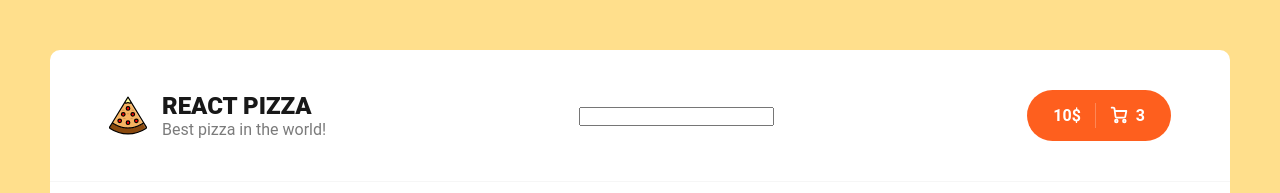
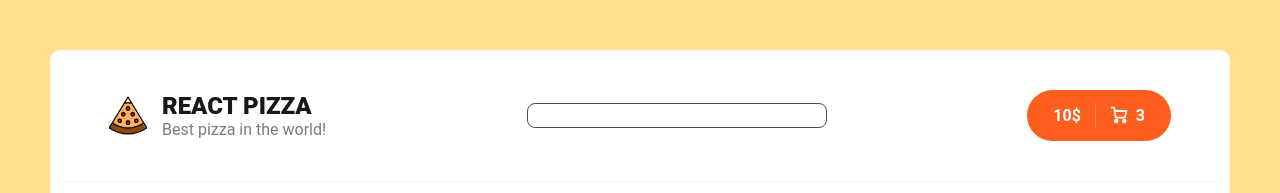
Before and after one commit to RainyTrain/React-pizza, a React (Create React App) app: page / in a window 1280 px wide. Shown: the top 193 px of the page. Built offline with nearby package versions, Linux system fonts and the light colour scheme; no server answers.

Commit message:
added functionality for input field

```diff
--- a/src/App.js
+++ b/src/App.js
@@ -7,12 +7,12 @@ import { Route, BrowserRouter, Routes } from 'react-router-dom';
 import { useState } from 'react';
 
 function App() {
-  const [searchQuery, setSearcgQuery] = useState('');
+  const [searchQuery, setSearchQuery] = useState('');
   return (
     <BrowserRouter>
       <div className="App">
         <div className="wrapper">
-          <Header searchQuery={searchQuery} setSearcgQuery={setSearcgQuery} />
+          <Header searchQuery={searchQuery} setSearchQuery={setSearchQuery} />
           <div className="content">
             <Routes>
               <Route path="/" element={<Home searchQuery={searchQuery} />} />
--- a/src/components/Categories.jsx
+++ b/src/components/Categories.jsx
@@ -5,7 +5,7 @@ function Categories({ pizzaCategory, setPizzaCategory }) {
     <div className="categories">
       <ul>
         {categories.map((category, id) => (
-          <li onClick={() => setPizzaCategory(id)} className={pizzaCategory == id ? 'active' : ''}>
+          <li key={id} onClick={() => setPizzaCategory(id)} className={pizzaCategory == id ? 'active' : ''}>
             {category}
           </li>
         ))}
--- a/src/components/Header.jsx
+++ b/src/components/Header.jsx
@@ -1,9 +1,19 @@
 import logo from '../assets/pizza-logo.svg';
 import { Link } from 'react-router-dom';
-import { useEffect, useState } from 'react';
+import { useEffect, useRef, useState } from 'react';
+import { AiOutlineClose } from 'react-icons/ai';
 
-function Header({ searchQuery, setSearcgQuery }) {
-  useEffect(() => console.log(searchQuery), [searchQuery]);
+function Header({ searchQuery, setSearchQuery }) {
+  const [isClosed, setIsClosed] = useState(true);
+  const ref = useRef();
+
+  useEffect(() => console.log(searchQuery, isClosed), [searchQuery]);
+
+  useEffect(() => {
+    setSearchQuery('');
+    ref.current.focus();
+  }, [isClosed]);
+
   return (
     <div className="header">
       <div className="container">
@@ -17,7 +27,17 @@ function Header({ searchQuery, setSearcgQuery }) {
           </div>
         </Link>
         <div className="header__input">
-          <input value={searchQuery} onChange={(e) => setSearcgQuery(e.target.value)}></input>
+          <input
+            ref={ref}
+            value={searchQuery}
+            onChange={(e) => setSearchQuery(e.target.value)}></input>
+          {searchQuery ? (
+            <div onClick={() => setIsClosed(!isClosed)} className="header__close">
+              <AiOutlineClose />
+            </div>
+          ) : (
+            ''
+          )}
         </div>
         <div className="header__cart">
           <Link to="/cart" className="button button--cart">
@@ -32,23 +52,23 @@ function Header({ searchQuery, setSearcgQuery }) {
               <path
                 d="M6.33333 16.3333C7.06971 16.3333 7.66667 15.7364 7.66667 15C7.66667 14.2636 7.06971 13.6667 6.33333 13.6667C5.59695 13.6667 5 14.2636 5 15C5 15.7364 5.59695 16.3333 6.33333 16.3333Z"
                 stroke="white"
-                stroke-width="1.8"
-                stroke-linecap="round"
-                stroke-linejoin="round"
+                strokeWidth="1.8"
+                strokeLinecap="round"
+                strokeLinejoin="round"
               />
               <path
                 d="M14.3333 16.3333C15.0697 16.3333 15.6667 15.7364 15.6667 15C15.6667 14.2636 15.0697 13.6667 14.3333 13.6667C13.597 13.6667 13 14.2636 13 15C13 15.7364 13.597 16.3333 14.3333 16.3333Z"
                 stroke="white"
-                stroke-width="1.8"
-                stroke-linecap="round"
-                stroke-linejoin="round"
+                strokeWidth="1.8"
+                strokeLinecap="round"
+                strokeLinejoin="round"
               />
               <path
                 d="M4.78002 4.99999H16.3334L15.2134 10.5933C15.1524 10.9003 14.9854 11.176 14.7417 11.3722C14.4979 11.5684 14.1929 11.6727 13.88 11.6667H6.83335C6.50781 11.6694 6.1925 11.553 5.94689 11.3393C5.70128 11.1256 5.54233 10.8295 5.50002 10.5067L4.48669 2.82666C4.44466 2.50615 4.28764 2.21182 4.04482 1.99844C3.80201 1.78505 3.48994 1.66715 3.16669 1.66666H1.66669"
                 stroke="white"
-                stroke-width="1.8"
-                stroke-linecap="round"
-                stroke-linejoin="round"
+                strokeWidth="1.8"
+                strokeLinecap="round"
+                strokeLinejoin="round"
               />
             </svg>
             <span>3</span>
--- a/src/components/PizzaBlock.jsx
+++ b/src/components/PizzaBlock.jsx
@@ -14,14 +14,14 @@ function PizzaBlock(props) {
         <div className="pizza-block__selector">
           <ul>
             {props.types.map((typeOfPizza, id) => (
-              <li onClick={() => setType(id)} className={type == id ? 'active' : ''}>
+              <li key={id} onClick={() => setType(id)} className={type == id ? 'active' : ''}>
                 {pizzaType[typeOfPizza]}
               </li>
             ))}
           </ul>
           <ul>
             {props.sizes.map((pizzaSize, id) => (
-              <li onClick={() => setSize(id)} className={size == id ? 'active' : ''}>
+              <li key={id} onClick={() => setSize(id)} className={size == id ? 'active' : ''}>
                 {pizzaSize} cm
               </li>
             ))}
--- a/src/pages/Home.jsx
+++ b/src/pages/Home.jsx
@@ -4,7 +4,6 @@ import Sort from '../components/Sort';
 import PizzaBlock from '../components/PizzaBlock';
 import { useEffect, useState } from 'react';
 import MyLoader from '../components/Skeleton';
-import 'axios';
 import axios from 'axios';
 import ReactPaginate from 'react-paginate';
 
@@ -32,19 +31,13 @@ function Home({ searchQuery }) {
     window.scrollTo(0, 0);
   }, [pizzaCategory, sort]);
 
-  useEffect(() => {
-    console.log(searchQuery, sort, pizzaCategory);
-  });
-
   const pizzas = useMemo(() => {
     return searchQuery != ''
       ? list.filter((pizza) => {
-          return pizza.title.toLowerCase().includes(searchQuery);
+          return pizza.title.toLowerCase().includes(searchQuery.toLowerCase());
         })
       : list;
   });
-
-  console.log(pizzas, list);
 
   return (
     <div className="container">
@@ -61,7 +54,7 @@ function Home({ searchQuery }) {
       <ReactPaginate
         breakLabel="..."
         nextLabel="next >"
-        //onPageChange={handlePageClick}
+        // onPageChange={handlePageClick}
         onPageChange={(e) => console.log(e)}
         pageRangeDisplayed={5}
         pageCount={3}
--- a/src/scss/components/_header.scss
+++ b/src/scss/components/_header.scss
@@ -8,11 +8,32 @@
     display: flex;
     align-items: center;
     justify-content: space-between;
-    @media (max-width: 645px) {
+    @media (max-width: 900px) {
       flex-direction: column;
       .header__cart {
         margin-top: 20px;
       }
+      .header__input {
+        margin-top: 20px;
+      }
+    }
+  }
+
+  &__input {
+    position: relative;
+    input {
+      border: 1.2px solid rgb(77, 77, 77);
+      width: 300px;
+      height: 25px;
+      border-radius: 8px;
+      padding-left: 5px;
+      font-size: .8em;
+    }
+    .header__close {
+      position: absolute;
+      top: 5px;
+      left: 280px;
+      cursor: pointer;
     }
   }
 
```
